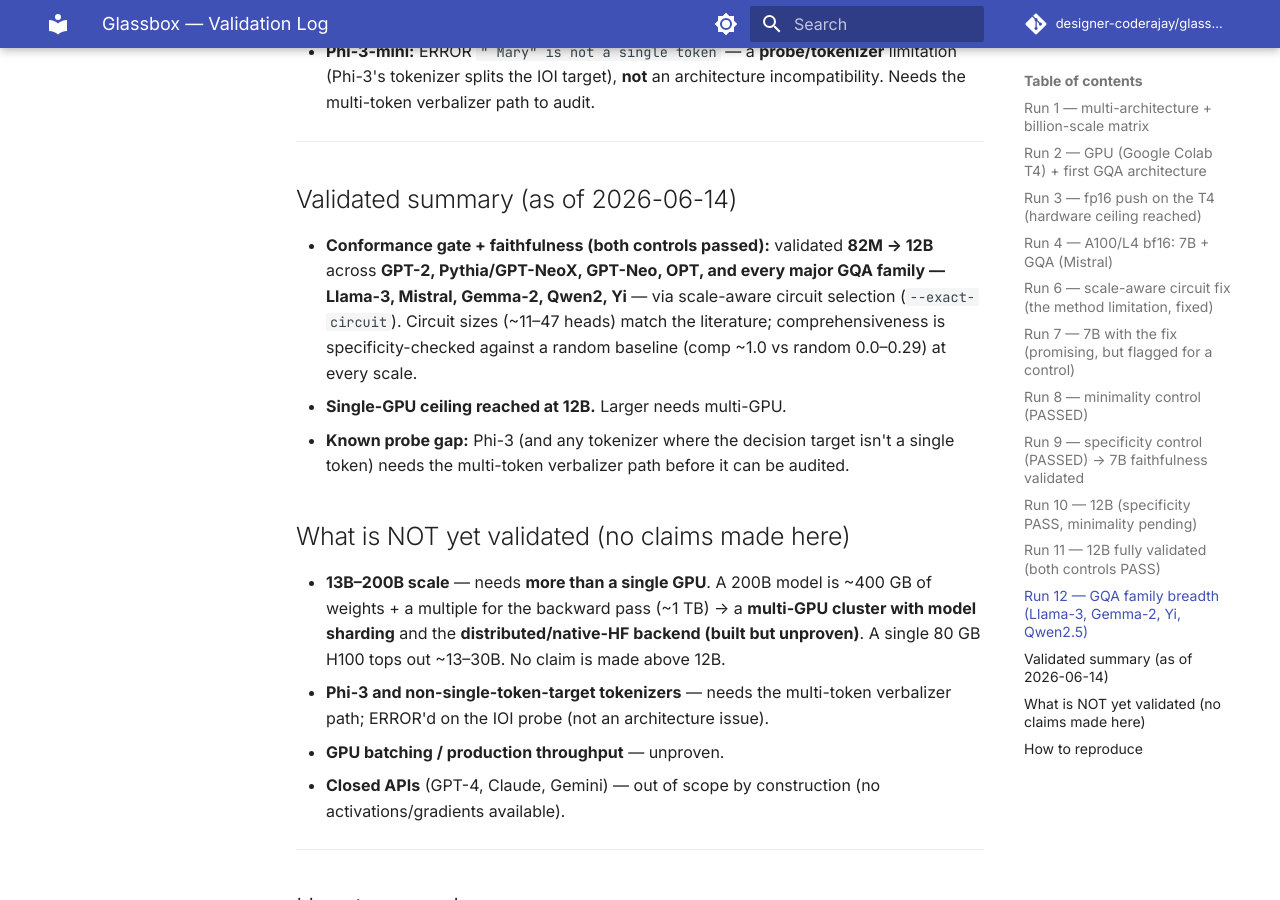
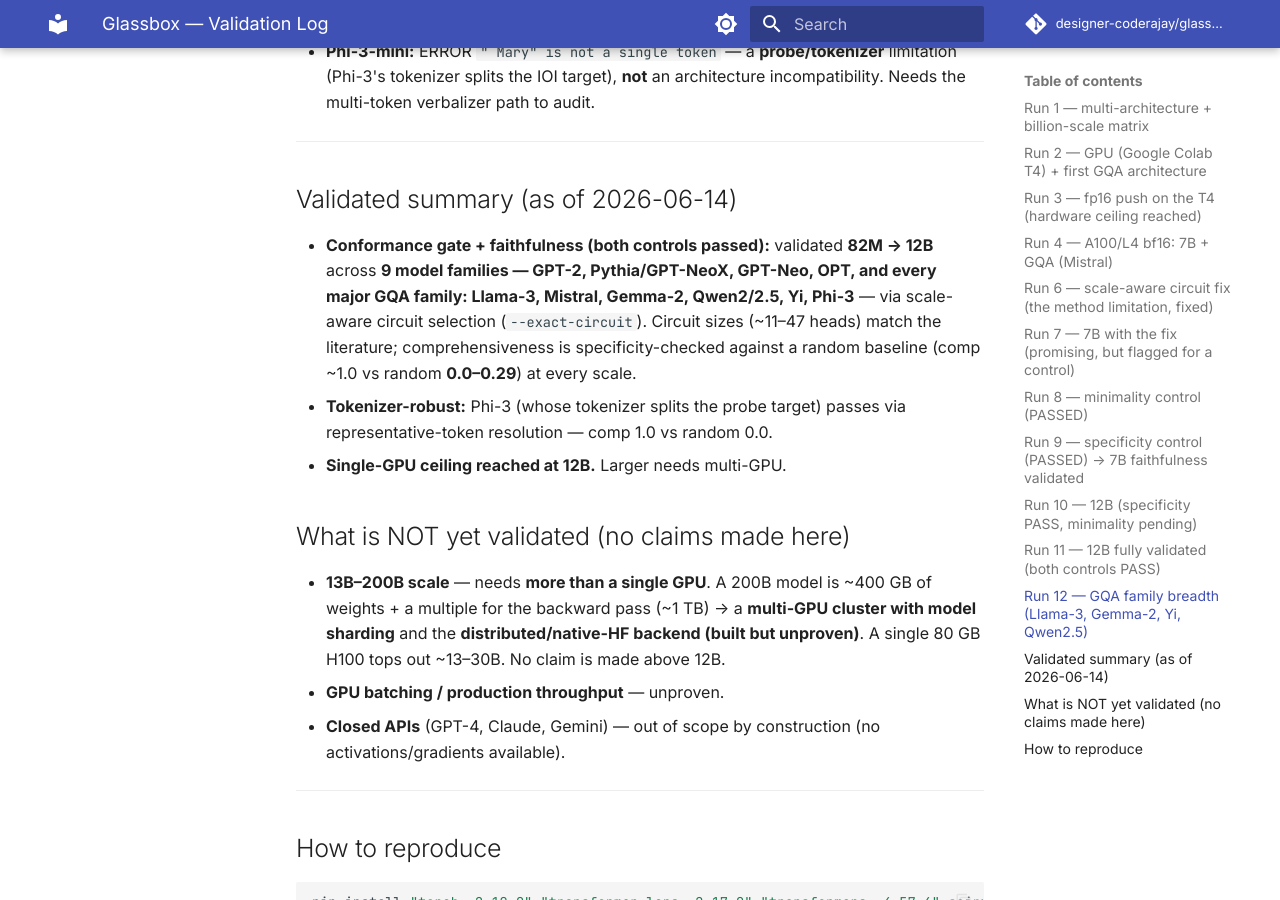
Before and after one commit to designer-coderajay/Glassbox-AI-2.0-Mechanistic-Interpretability-tool, an MkDocs documentation site: the page built from docs/VALIDATION_LOG.md, in a window 1280 px wide and 900 px high, scrolled down 8076 px. Built offline with MkDocs 1.6.1 and Material for MkDocs 9.7.7, drawn with Linux system fonts in a browser that asks for light colours; comment, search, counter and statistics services are not loaded.

Commit message:
docs(validation): Phi-3 passes via representative-token fix; 9 families validated 82M->12B

```diff
--- a/docs/VALIDATION_LOG.md
+++ b/docs/VALIDATION_LOG.md
@@ -288,14 +288,14 @@
 ## Validated summary (as of 2026-06-14)
 
 - **Conformance gate + faithfulness (both controls passed):** validated **82M →
-  12B** across **GPT-2, Pythia/GPT-NeoX, GPT-Neo, OPT, and every major GQA family —
-  Llama-3, Mistral, Gemma-2, Qwen2, Yi** — via scale-aware circuit selection
-  (`--exact-circuit`). Circuit sizes (~11–47 heads) match the literature;
-  comprehensiveness is specificity-checked against a random baseline (comp ~1.0 vs
-  random 0.0–0.29) at every scale.
+  12B** across **9 model families — GPT-2, Pythia/GPT-NeoX, GPT-Neo, OPT, and every
+  major GQA family: Llama-3, Mistral, Gemma-2, Qwen2/2.5, Yi, Phi-3** — via
+  scale-aware circuit selection (`--exact-circuit`). Circuit sizes (~11–47 heads)
+  match the literature; comprehensiveness is specificity-checked against a random
+  baseline (comp ~1.0 vs random **0.0–0.29**) at every scale.
+- **Tokenizer-robust:** Phi-3 (whose tokenizer splits the probe target) passes via
+  representative-token resolution — comp 1.0 vs random 0.0.
 - **Single-GPU ceiling reached at 12B.** Larger needs multi-GPU.
-- **Known probe gap:** Phi-3 (and any tokenizer where the decision target isn't a
-  single token) needs the multi-token verbalizer path before it can be audited.
 
 ## What is NOT yet validated (no claims made here)
 
@@ -303,8 +303,6 @@
   of weights + a multiple for the backward pass (~1 TB) → a **multi-GPU cluster
   with model sharding** and the **distributed/native-HF backend (built but
   unproven)**. A single 80 GB H100 tops out ~13–30B. No claim is made above 12B.
-- **Phi-3 and non-single-token-target tokenizers** — needs the multi-token
-  verbalizer path; ERROR'd on the IOI probe (not an architecture issue).
 - **GPU batching / production throughput** — unproven.
 - **Closed APIs** (GPT-4, Claude, Gemini) — out of scope by construction (no
   activations/gradients available).
```
Also changed, not shown: README.md (+7 -7 lines), docs/METHODOLOGY_AND_ASSURANCE.md (+4 -3 lines).
